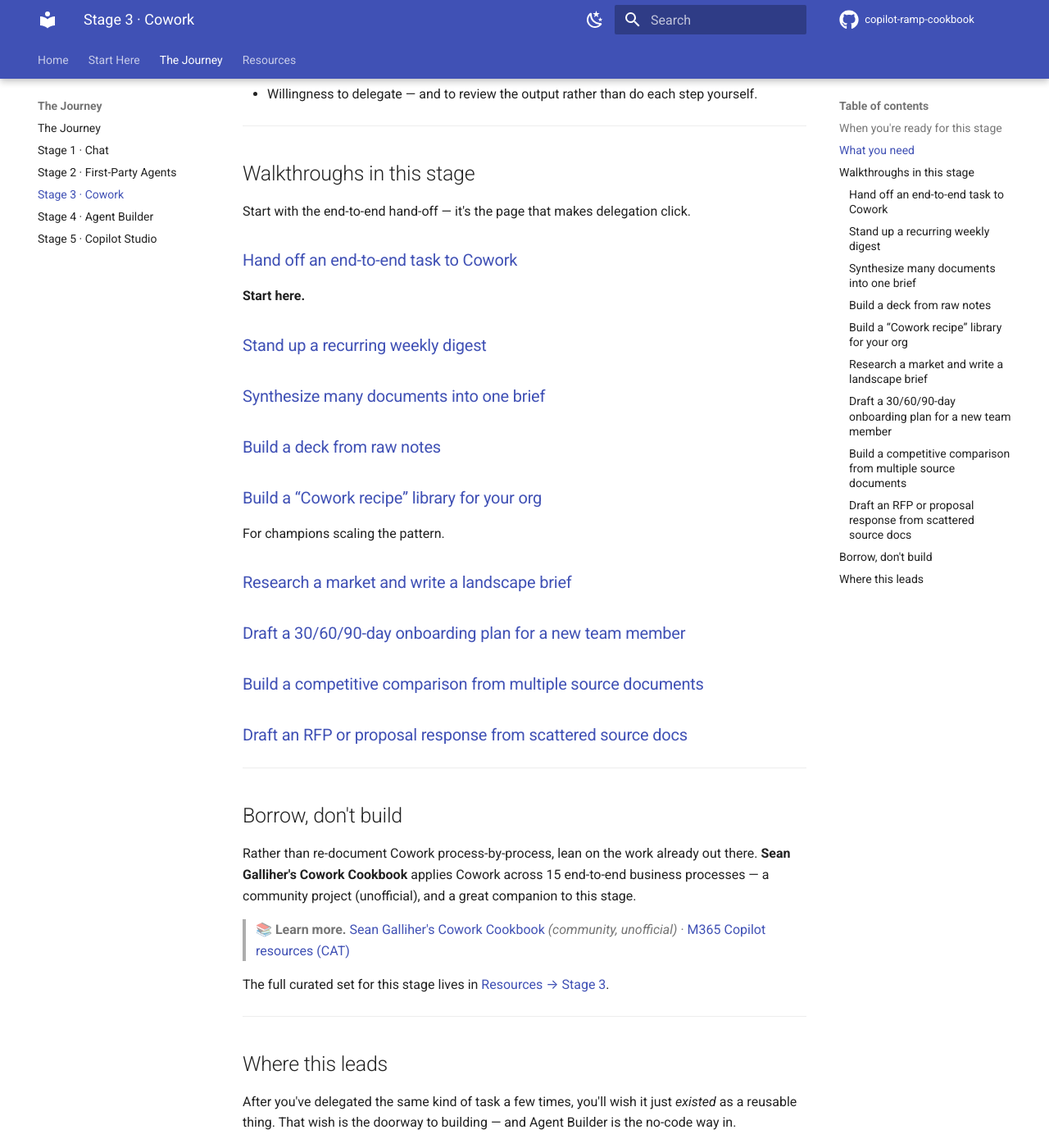
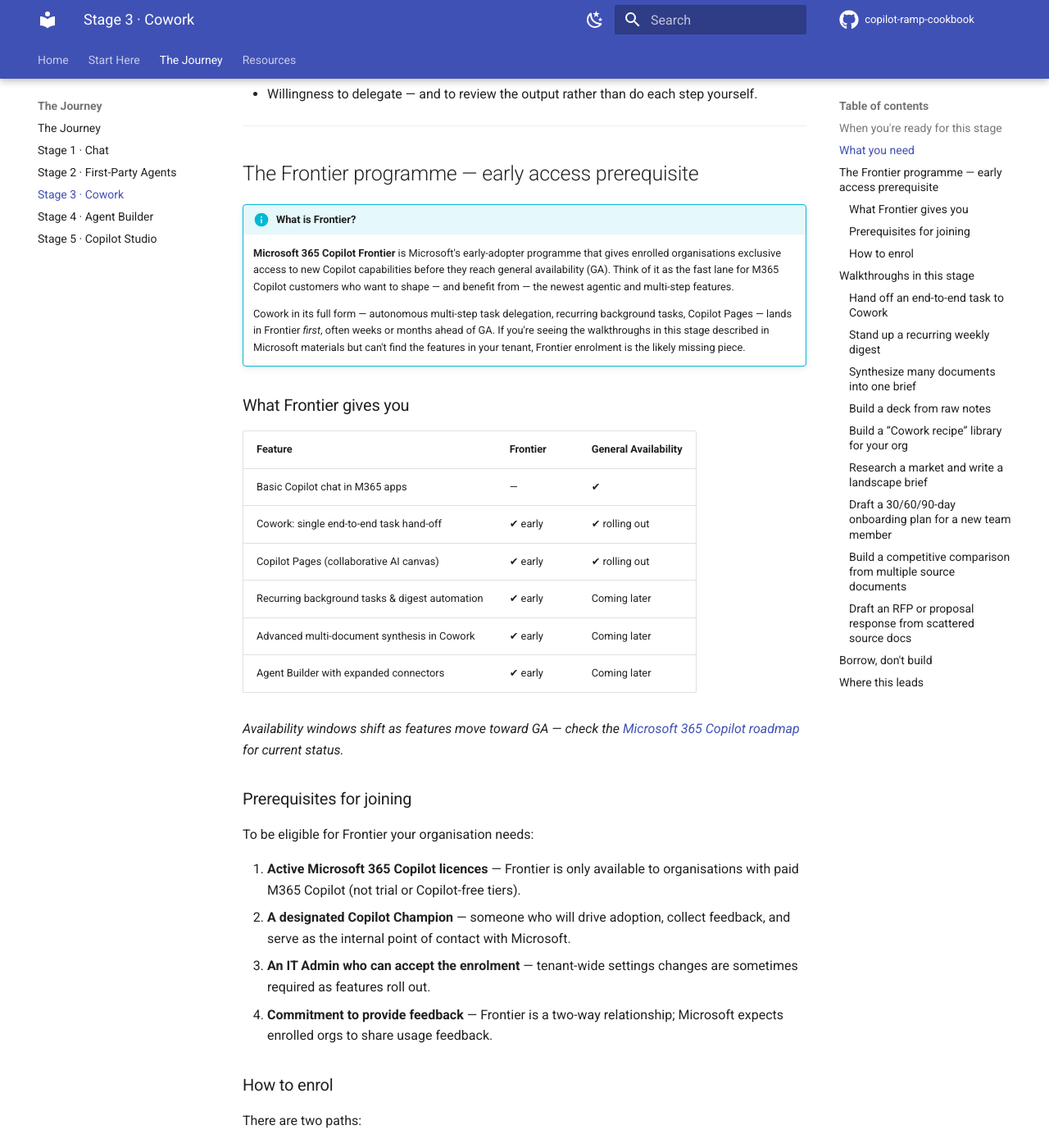
Before and after one commit to MawellGlass/copilot-ramp-cookbook, an MkDocs documentation site: the page built from docs/stages/stage-3-cowork.md, in a window 1280 px wide and 1400 px high, scrolled down 596 px. Shown: the whole window at 82% size. Built offline with MkDocs 1.6.1 and Material for MkDocs 9.7.7, drawn with Linux system fonts in a browser that asks for light colours; comment, search, counter and statistics services are not loaded; some of the changed text lies outside the part shown.

Commit message:
Stage 3: add Frontier programme prerequisite section

```diff
--- a/docs/stages/stage-3-cowork.md
+++ b/docs/stages/stage-3-cowork.md
@@ -17,9 +17,53 @@
 
 ## What you need
 
-- Access to Cowork in your Microsoft 365 Copilot experience.
+- **Frontier programme enrolment** — see below.
 - A real, multi-step task with clear inputs (files, emails, a meeting) and a clear deliverable.
 - Willingness to delegate — and to review the output rather than do each step yourself.
+
+---
+
+## The Frontier programme — early access prerequisite
+
+!!! info "What is Frontier?"
+    **Microsoft 365 Copilot Frontier** is Microsoft's early-adopter programme that gives enrolled organisations exclusive access to new Copilot capabilities before they reach general availability (GA). Think of it as the fast lane for M365 Copilot customers who want to shape — and benefit from — the newest agentic and multi-step features.
+
+    Cowork in its full form — autonomous multi-step task delegation, recurring background tasks, Copilot Pages — lands in Frontier *first*, often weeks or months ahead of GA. If you're seeing the walkthroughs in this stage described in Microsoft materials but can't find the features in your tenant, Frontier enrolment is the likely missing piece.
+
+### What Frontier gives you
+
+| Feature | Frontier | General Availability |
+|---|---|---|
+| Basic Copilot chat in M365 apps | — | ✔ |
+| Cowork: single end-to-end task hand-off | ✔ early | ✔ rolling out |
+| Copilot Pages (collaborative AI canvas) | ✔ early | ✔ rolling out |
+| Recurring background tasks & digest automation | ✔ early | Coming later |
+| Advanced multi-document synthesis in Cowork | ✔ early | Coming later |
+| Agent Builder with expanded connectors | ✔ early | Coming later |
+
+*Availability windows shift as features move toward GA — check the [Microsoft 365 Copilot roadmap](https://aka.ms/m365roadmap) for current status.*
+
+### Prerequisites for joining
+
+To be eligible for Frontier your organisation needs:
+
+1. **Active Microsoft 365 Copilot licences** — Frontier is only available to organisations with paid M365 Copilot (not trial or Copilot-free tiers).
+2. **A designated Copilot Champion** — someone who will drive adoption, collect feedback, and serve as the internal point of contact with Microsoft.
+3. **An IT Admin who can accept the enrolment** — tenant-wide settings changes are sometimes required as features roll out.
+4. **Commitment to provide feedback** — Frontier is a two-way relationship; Microsoft expects enrolled orgs to share usage feedback.
+
+### How to enrol
+
+There are two paths:
+
+=== "Via your Microsoft account team"
+    The most reliable route. Contact your **Microsoft Customer Success Manager (CSM)**, **Account Executive (AE)**, or **FastTrack contact** and ask to be nominated for Frontier. They can check eligibility and submit the enrolment request on your behalf. If you're not sure who your account team is, your Global Admin can find the contact in the Microsoft 365 Admin Centre under **Support → Your account team**.
+
+=== "Self-service via the Frontier portal"
+    Eligible tenants can visit the Frontier portal at [m365.cloud.microsoft/frontier](https://m365.cloud.microsoft/frontier) *(sign-in required)* and request enrolment directly. The portal shows which Frontier features your tenant has access to and lets you opt in to new waves as they open.
+
+!!! tip "Don't have Frontier yet?"
+    You can still work through many walkthroughs in this stage — basic end-to-end task delegation and document synthesis work with standard M365 Copilot. Walkthroughs that require recurring background automation or advanced Copilot Pages features are marked where Frontier enrolment is needed.
 
 ---
 
```
